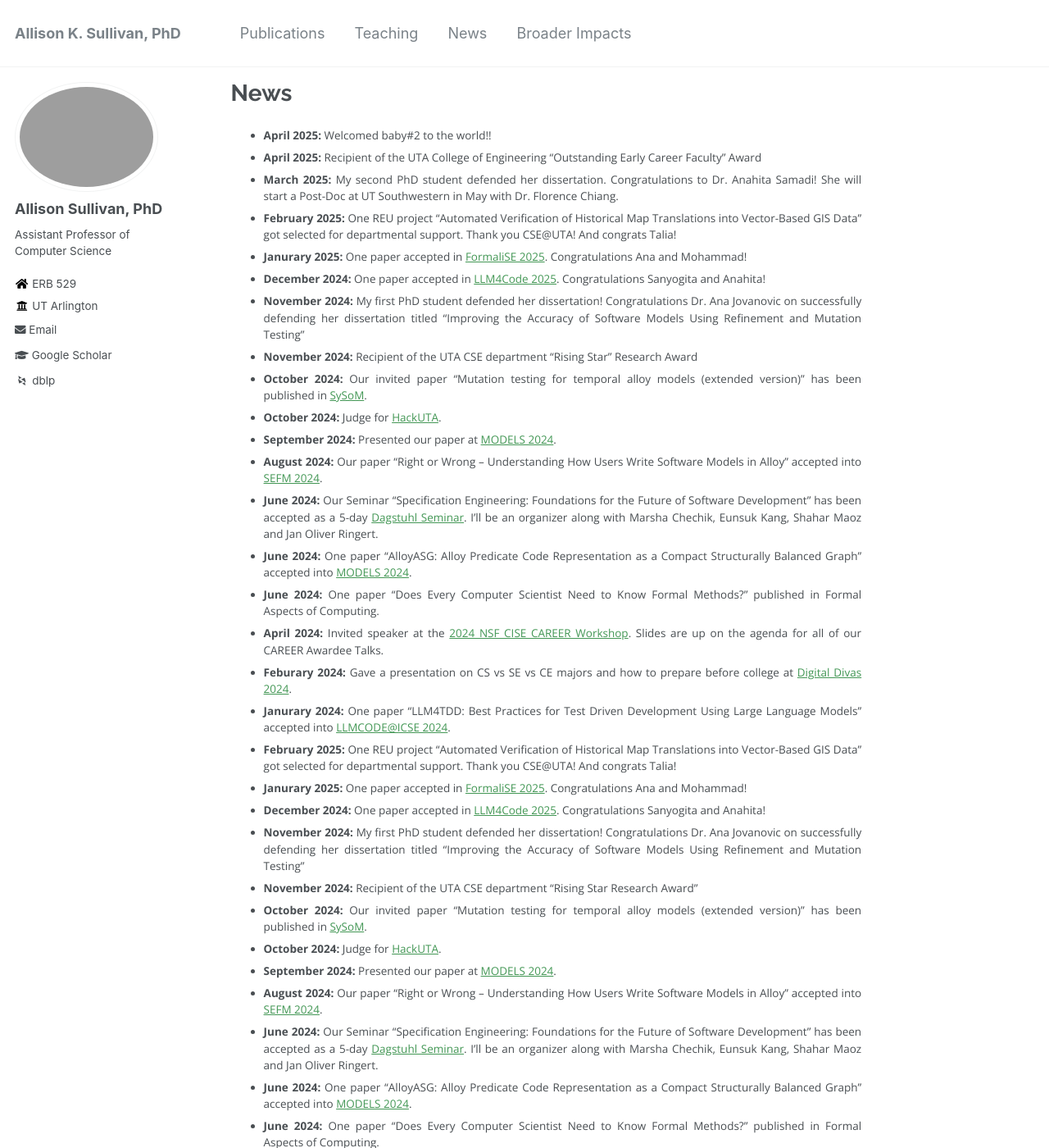
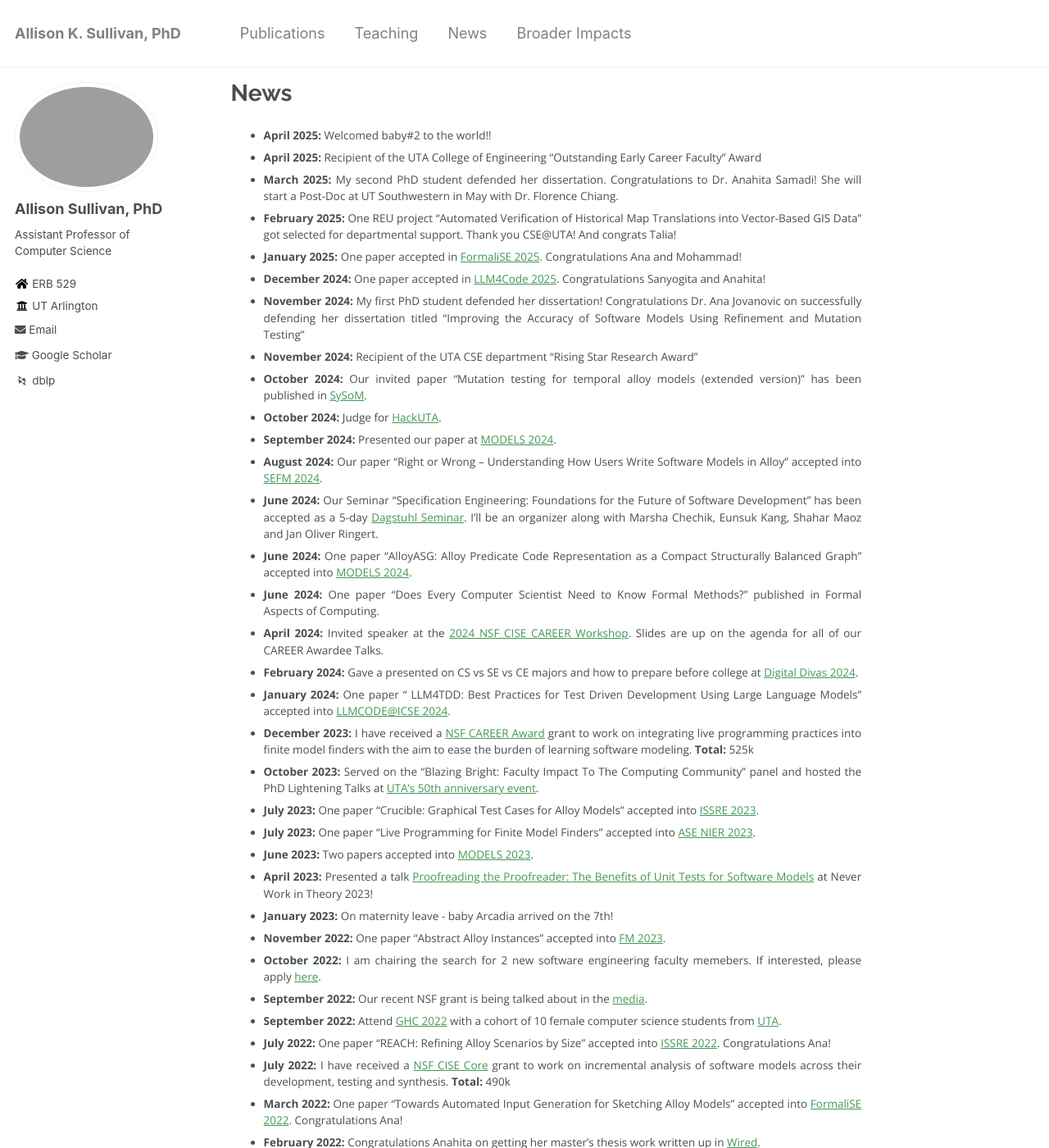
Before and after one commit to Allisonius/allisonius.github.io, a Jekyll site: the page built from _pages/news.md, in a window 1280 px wide and 1400 px high. Shown: the whole window at 82% size. Built offline with Jekyll 4.4.1, drawn with Linux system fonts in a browser that asks for light colours; some web fonts are replaced; some of the changed text lies outside the part shown.

Commit message:
Update news.md

```diff
--- a/_pages/news.md
+++ b/_pages/news.md
@@ -7,22 +7,7 @@ author_profile: true
 * **April 2025:** Recipient of the UTA College of Engineering "Outstanding Early Career Faculty" Award
 * **March 2025:** My second PhD student defended her dissertation. Congratulations to Dr. Anahita Samadi! She will start a Post-Doc at UT Southwestern in May with Dr. Florence Chiang.
 * **February 2025:** One REU project "Automated Verification of Historical Map Translations into Vector-Based GIS Data" got selected for departmental support. Thank you CSE@UTA! And congrats Talia!
-* **Janurary 2025:** One paper accepted in [FormaliSE 2025](https://conf.researchr.org/home/Formalise-2025). Congratulations Ana and Mohammad!
-* **December 2024:** One paper accepted in [LLM4Code 2025](https://llm4code.github.io/). Congratulations Sanyogita and Anahita!
-* **November 2024:** My first PhD student defended her dissertation! Congratulations Dr. Ana Jovanovic on successfully defending her dissertation titled "Improving the Accuracy of Software Models Using Refinement and Mutation Testing"
-* **November 2024:** Recipient of the UTA CSE department "Rising Star" Research Award
-* **October 2024:** Our invited paper "Mutation testing for temporal alloy models (extended version)" has been published in [SySoM](https://link.springer.com/article/10.1007/s10270-024-01220-x).
-* **October 2024:** Judge for [HackUTA](https://www.hackuta.org/).
-* **September 2024:** Presented our paper at [MODELS 2024](https://conf.researchr.org/home/models-2024).
-* **August 2024:** Our paper "Right or Wrong -- Understanding How Users Write Software Models in Alloy" accepted into [SEFM 2024](https://sefm-conference.github.io/2024/).
-* **June 2024:** Our Seminar "Specification Engineering: Foundations for the Future of Software Development" has been accepted as a 5-day [Dagstuhl Seminar](https://www.dagstuhl.de/en/seminars/dagstuhl-seminars). I'll be an organizer along with Marsha Chechik, Eunsuk Kang, Shahar Maoz and Jan Oliver Ringert.
-* **June 2024:** One paper "AlloyASG: Alloy Predicate Code Representation as a Compact Structurally Balanced Graph" accepted into [MODELS 2024](https://conf.researchr.org/home/models-2024).
-* **June 2024:** One paper "Does Every Computer Scientist Need to Know Formal Methods?" published in Formal Aspects of Computing.
-* **April 2024:** Invited speaker at the [2024 NSF CISE CAREER Workshop](https://www.cnsr.ictas.vt.edu/NSF-CISE-CAREER-Workshop-24/index.html). Slides are up on the agenda for all of our CAREER Awardee Talks.
-* **Feburary 2024:** Gave a presentation on CS vs SE vs CE majors and how to prepare before college at [Digital Divas 2024](https://digital-divas.weebly.com/).
-* **Janurary 2024:** One paper "LLM4TDD: Best Practices for Test Driven Development Using Large Language Models" accepted into [LLMCODE@ICSE 2024](https://llm4code.github.io/).
-* **February 2025:** One REU project "Automated Verification of Historical Map Translations into Vector-Based GIS Data" got selected for departmental support. Thank you CSE@UTA! And congrats Talia!
-* **Janurary 2025:** One paper accepted in [FormaliSE 2025](https://conf.researchr.org/home/Formalise-2025). Congratulations Ana and Mohammad!
+* **January 2025:** One paper accepted in [FormaliSE 2025](https://conf.researchr.org/home/Formalise-2025). Congratulations Ana and Mohammad!
 * **December 2024:** One paper accepted in [LLM4Code 2025](https://llm4code.github.io/). Congratulations Sanyogita and Anahita!
 * **November 2024:** My first PhD student defended her dissertation! Congratulations Dr. Ana Jovanovic on successfully defending her dissertation titled "Improving the Accuracy of Software Models Using Refinement and Mutation Testing"
 * **November 2024:** Recipient of the UTA CSE department "Rising Star Research Award"
@@ -34,15 +19,15 @@ author_profile: true
 * **June 2024:** One paper "AlloyASG: Alloy Predicate Code Representation as a Compact Structurally Balanced Graph" accepted into [MODELS 2024](https://conf.researchr.org/home/models-2024).
 * **June 2024:** One paper "Does Every Computer Scientist Need to Know Formal Methods?" published in Formal Aspects of Computing.
 * **April 2024:** Invited speaker at the [2024 NSF CISE CAREER Workshop](https://www.cnsr.ictas.vt.edu/NSF-CISE-CAREER-Workshop-24/index.html). Slides are up on the agenda for all of our CAREER Awardee Talks.
-* **Feburary 2024:** Gave a presented on CS vs SE vs CE majors and how to prepare before college at [Digital Divas 2024](https://digital-divas.weebly.com/).
-* **Janurary 2024:** One paper " LLM4TDD: Best Practices for Test Driven Development Using Large Language Models" accepted into [LLMCODE@ICSE 2024](https://llm4code.github.io/).
+* **February 2024:** Gave a presented on CS vs SE vs CE majors and how to prepare before college at [Digital Divas 2024](https://digital-divas.weebly.com/).
+* **January 2024:** One paper " LLM4TDD: Best Practices for Test Driven Development Using Large Language Models" accepted into [LLMCODE@ICSE 2024](https://llm4code.github.io/).
 * **December 2023:** I have received a [NSF CAREER Award](https://www.nsf.gov/awardsearch/showAward?AWD_ID=2337667&HistoricalAwards=false) grant to work on integrating live programming practices into finite model finders with the aim to ease the burden of learning software modeling. **Total:** 525k
 * **October 2023:** Served on the "Blazing Bright: Faculty Impact To The Computing Community" panel and hosted the PhD Lightening Talks at [UTA's 50th anniversary event](https://uta.engineering/computing50/).
 * **July 2023:** One paper "Crucible: Graphical Test Cases for Alloy Models" accepted into [ISSRE 2023](https://issre.github.io/2023/).
 * **July 2023:** One paper "Live Programming for Finite Model Finders" accepted into [ASE NIER 2023](https://conf.researchr.org/home/ase-2023).
 * **June 2023:** Two papers accepted into [MODELS 2023](https://conf.researchr.org/home/models-2023).
 * **April 2023:** Presented a talk [Proofreading the Proofreader: The Benefits of Unit Tests for Software Models](https://neverworkintheory.org/) at Never Work in Theory 2023!
-* **Janurary 2023:** On maternity leave - baby Arcadia arrived on the 7th!
+* **January 2023:** On maternity leave - baby Arcadia arrived on the 7th!
 * **November 2022:** One paper "Abstract Alloy Instances" accepted into [FM 2023](https://fm2023.isp.uni-luebeck.de/).
 * **October 2022:** I am chairing the search for 2 new software engineering faculty memebers. If interested, please apply [here](https://uta.peopleadmin.com/postings/20379).
 * **September 2022:** Our recent NSF grant is being talked about in the [media](https://www.uta.edu/news/news-releases/2022/09/22/sullivan-nsf-software-updates).
@@ -50,13 +35,13 @@ author_profile: true
 * **July 2022:** One paper "REACH: Refining Alloy Scenarios by Size" accepted into [ISSRE 2022](https://issre2022.github.io/index.html). Congratulations Ana!
 * **July 2022:** I have received a [NSF CISE Core](https://www.nsf.gov/awardsearch/showAward?AWD_ID=2204536&HistoricalAwards=false) grant to work on incremental analysis of software models across their development, testing and synthesis. **Total:** 490k
 * **March 2022:** One paper "Towards Automated Input Generation for Sketching Alloy Models" accepted into [FormaliSE 2022](https://conf.researchr.org/home/icse-2022/Formalise-2022#:~:text=of%20software%20systems.-,Originally%20a%20successful%20satellite%20workshop%20of%20ICSE%2C%20since%202018%20FormaliSE,%2C%20PA%20(or%20online).). Congratulations Ana!
-* **Feburary 2022:** Congratulations Anahita on getting her master's thesis work written up in [Wired](https://www.wired.com/story/job-applicants-hack-resume-reading-software/).
-* **Feburary 2022:** Moderator for the `[Career Paths in Computing](https://uta.engineering/scrf/keynote.php#panel)' panel at [SCRF](https://uta.engineering/scrf/).
-* **Feburary 2022:** Panelist for `The Graduate School Experience' panel at [OurCS@DFW](https://uta.engineering/ourcs/).
-* **Feburary 2022:** Hosted a workshop on z3 at [OurCS@DFW](https://uta.engineering/ourcs/).
-* **Feburary 2022:** Gave a presented on CS vs SE vs CE majors and on Career Paths in Computing at [Digitial Divas](https://digital-divas.weebly.com/).
-* **Janurary 2022:** Served on the [ICSE Demo PC](https://conf.researchr.org/track/icse-2022/icse-2022-demo---demonstrations).
-* **Decemeber 2021:** Resha presented her work on current limtiations of automated repair tools at UTA's [UROP](https://www.uta.edu/research/opportunities/undergraduate-research/programs/urop) Fall semester wrap up.
+* **February 2022:** Congratulations Anahita on getting her master's thesis work written up in [Wired](https://www.wired.com/story/job-applicants-hack-resume-reading-software/).
+* **February 2022:** Moderator for the `[Career Paths in Computing](https://uta.engineering/scrf/keynote.php#panel)' panel at [SCRF](https://uta.engineering/scrf/).
+* **February 2022:** Panelist for `The Graduate School Experience' panel at [OurCS@DFW](https://uta.engineering/ourcs/).
+* **February 2022:** Hosted a workshop on z3 at [OurCS@DFW](https://uta.engineering/ourcs/).
+* **February 2022:** Gave a presented on CS vs SE vs CE majors and on Career Paths in Computing at [Digitial Divas](https://digital-divas.weebly.com/).
+* **January 2022:** Served on the [ICSE Demo PC](https://conf.researchr.org/track/icse-2022/icse-2022-demo---demonstrations).
+* **December 2021:** Resha presented her work on current limtiations of automated repair tools at UTA's [UROP](https://www.uta.edu/research/opportunities/undergraduate-research/programs/urop) Fall semester wrap up.
 * **October 2021:** Presented our solution enumeration tool [Hawkeye](https://github.com/alloy-hawkeye/Hawkeye) at [ISSRE2021](https://2021.issre.net/)).
 * **July 2021:** One paper accepted into [ISSRE 2021](https://2021.issre.net/)!
 * **June 2021:** One paper accepted into [FSE Demo 2021](https://2021.esec-fse.org/track/fse-2021-demonstrations). Congratulations Tanvir!
@@ -66,8 +51,8 @@ author_profile: true
 * **February 2021:** I will be sitting on the "Career Paths in Computing" panel at the Student Computing.
 Research Festival [(SCRF)](https://uta.engineering/ourcs/) cohosted by UTA and UNT.
 * **February 2021:** I will be sitting on the "The Graduate School Experience" panel at [OurCS@DFW](https://uta.engineering/ourcs/) cohosted by UTA and UNT.
-* **Janurary 2021:** I will be offering a [Workshop on Software Engineering vs Computer Science](https://digital-divas.weebly.com/speakers--workshops.html) at the [Digital Divas 2021](https://digital-divas.weebly.com/) event.
-* **Janurary 2021:** I will be offering a [Workshop on Z3](https://uta.engineering/ourcs/workshops.php) at [OurCS@DFW](https://uta.engineering/ourcs/) cohosted by UTA and UNT.
+* **January 2021:** I will be offering a [Workshop on Software Engineering vs Computer Science](https://digital-divas.weebly.com/speakers--workshops.html) at the [Digital Divas 2021](https://digital-divas.weebly.com/) event.
+* **January 2021:** I will be offering a [Workshop on Z3](https://uta.engineering/ourcs/workshops.php) at [OurCS@DFW](https://uta.engineering/ourcs/) cohosted by UTA and UNT.
 * **September 2020:** I am a member of the following Broadening Participation in Computing (BPC) sub committees at UTA: BPC Student Awards, External BPC Conferences and K-12 Outreach sub-committees.
 * **September 2020:** Attending [TAPIA](https://tapiaconference.cmd-it.org/) as a volunteer for the UTA booth.
 * **August 2020:** I am the co-advisor for Society of Women Engineers ([SWE](https://mavorgs.campuslabs.com/engage/organization/societyofwomenengineers)) at UTA.
@@ -82,7 +67,7 @@ Research Festival [(SCRF)](https://uta.engineering/ourcs/) cohosted by UTA and U
 * **March 2020:** Congratulations to Jasmine Mabrey (Automated Defect Classification using Machine Learning) and George Thompson (Towards Automated Fault Localization for Prolog Models) on their successful Master Thesis proposals! Proud of you guys!!
 * **February 2020:** I am a Performer on the Naval Research Laboratory project "Assured Development and Operation of Autonomous Systems (ADAS)" funded by the DoD Research and Engineering Modernization program. Lead PI: Constance Heitmeyer. **Total:** 45M, **My Share:** 885k.
 * **February 2020:** Lead organizer for the [2020 Triad Programming Contest](https://triad-pc-2020.github.io/).
-* **Janurary 2020:** Faculty advisor for the NC A&T student team competing in the 3rd Annual AMIE Design Challenge at the 2020 Black Engineer of the Year Award Conference ([BEYA 2020](https://s4.goeshow.com/ccgroup/beyastem/2020/index.cfm)).
+* **January 2020:** Faculty advisor for the NC A&T student team competing in the 3rd Annual AMIE Design Challenge at the 2020 Black Engineer of the Year Award Conference ([BEYA 2020](https://s4.goeshow.com/ccgroup/beyastem/2020/index.cfm)).
  * **December 2019:** Participating in a female engineer focus group on how to prepare students for careers as researchers as part of an  [NSF Innovations in Graduate Education: Developing a Research Engineer Identity](https://www.nsf.gov/awardsearch/showAward?AWD_ID=1856346&HistoricalAwards=false) grant.
  * **December 2019:** Congratulations to Mr. Derrick LeFlore for his successful MS defense and congratulations to Mrs. Hanan Alshahr and Mr. Shannon Brown for their successful PhD and MS proposals respectively.
  * **November 2019:** Presented our paper "Solution Enumeration Abstraction -- A Modeling Idiom to Enhance a Lightweight Formal Method" at [ICFEM 19](http://csse.szu.edu.cn/icfem2019/).
```
